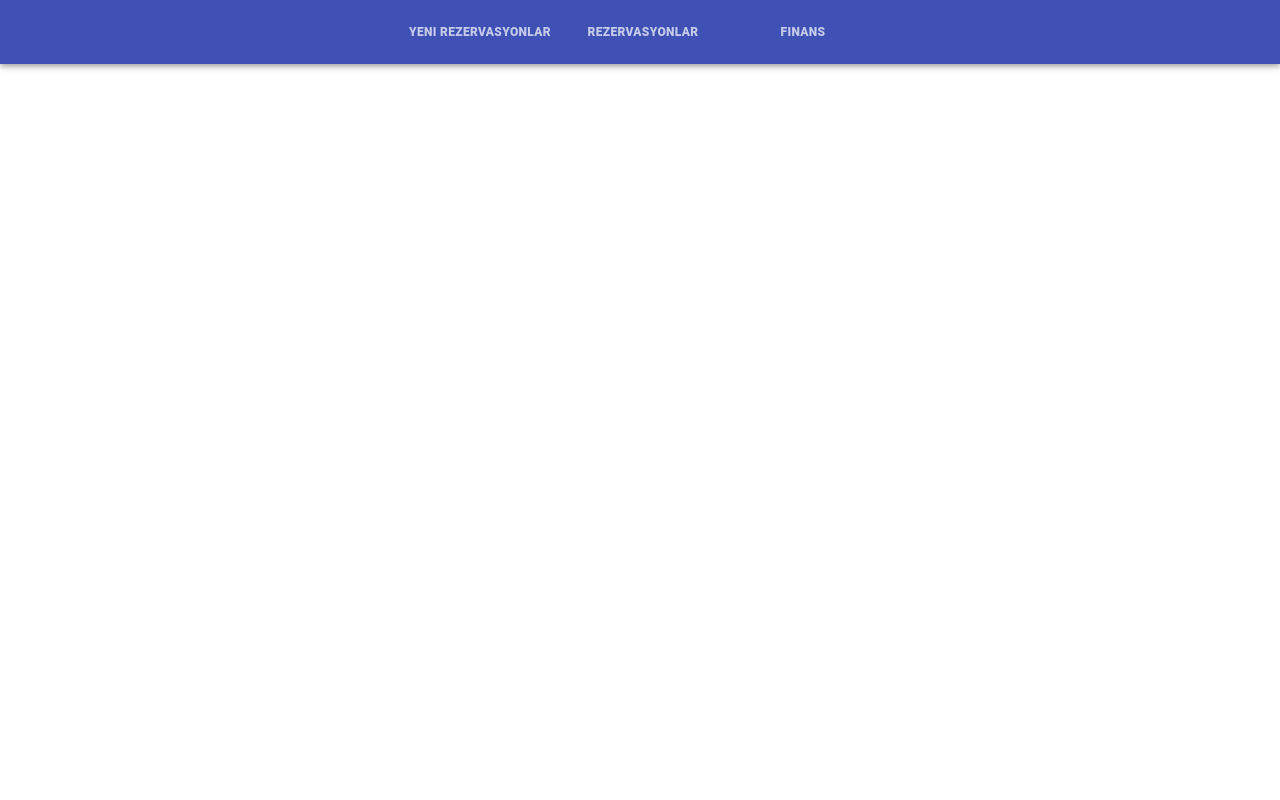
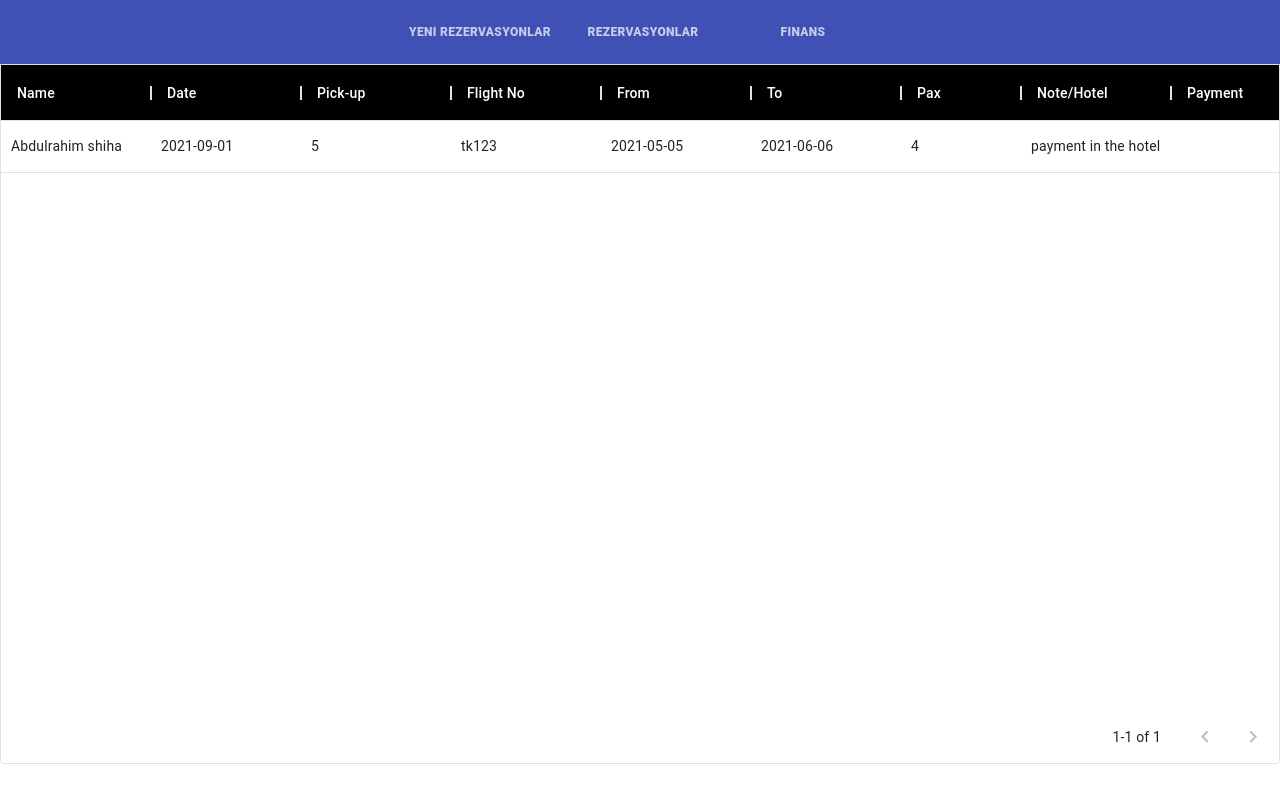
Before and after one commit to Abdulrahimch/airportShuttleV2, a React (Create React App) app in the folder client/: page /reservation in a window 1280 px wide. Built offline with nearby package versions, Linux system fonts and the light colour scheme.

Commit message:
creating dataTable and client reservation page

```diff
--- a/client/src/App.tsx
+++ b/client/src/App.tsx
@@ -1,5 +1,7 @@
 import { MuiThemeProvider } from '@material-ui/core';
 import { BrowserRouter, Route, Switch } from 'react-router-dom';
+import ClientReservations from './pages/ClientReservations/ClientReservations';
+import ClientPayment from './pages/ClientPayment/ClientPayment';
 
 import './App.css';
 import Login from './pages/Login';
@@ -12,6 +14,8 @@ function App (): JSX.Element {
             <Header />
                 <Switch>
                     <Route exact path="/login" component={Login} />
+                    <Route exact path="/reservation" component={ClientReservations} />
+                    <Route exact path="/payment" component={ClientPayment} />
                 </Switch>
         </BrowserRouter>
     )
--- a/client/src/components/DataTable/DataTable.tsx
+++ b/client/src/components/DataTable/DataTable.tsx
@@ -3,9 +3,8 @@ import { DataGrid, GridColumns, GridRowData } from '@material-ui/data-grid';
 
 interface Props {
     rows: GridRowData[];
-    columns: GridColumns
+    columns: GridColumns;
 }
-
 export default function DataTable({ rows, columns }: Props): JSX.Element {
     const classes = useStyles();
     return (
@@ -16,7 +15,8 @@ export default function DataTable({ rows, columns }: Props): JSX.Element {
           pageSize={10}
           disableSelectionOnClick
           disableColumnMenu={true}
-          classes={{columnHeader: classes.columnHeader}}
+          disableDensitySelector={true}
+          classes={{ columnHeader: classes.columnHeader }}
         />
       </div>
     );
--- a/client/src/components/DataTable/useStyles.ts
+++ b/client/src/components/DataTable/useStyles.ts
@@ -2,13 +2,17 @@ import { makeStyles } from '@material-ui/core/styles';
 
 const useStyles = makeStyles((theme) => ({
     columnHeader: {
-        backgroundColor: '#021691',
+        backgroundColor: theme.palette.common.black,
         color: '#ffffff',
-        fontWeight: 700
+        fontWeight: 700,
+        width: '100%',
       },
       root: {
         backgroundColor: 'primary',
         color: 'primary'
+      },
+      row: {
+        backgroundColor: 'green',
       }
 }));
 
--- a/client/src/components/Header/Header.tsx
+++ b/client/src/components/Header/Header.tsx
@@ -1,6 +1,5 @@
-import { AppBar, Box, Toolbar, Tabs, Tab } from '@material-ui/core';
+import { AppBar, Box, Toolbar } from '@material-ui/core';
 import ClientHeader from './ClientHeader/ClientHeader';
-import DataTable from '../DataTable/DataTable';
 
 function Header(): JSX.Element {
     return (
--- /dev/null
+++ b/client/src/pages/ClientPayment/ClientPayment.tsx
@@ -0,0 +1,107 @@
+import useStyles from './useStyles';
+import DataTable from "../../components/DataTable/DataTable";
+import { Box } from '@material-ui/core';
+import { GridColDef } from '@material-ui/data-grid';
+
+
+const engColumns: GridColDef[] = [
+    {
+      field: 'date',
+      headerName: 'Date',
+      width: 150
+    },
+    {
+      field: 'time',
+      headerName: 'Time',
+      width: 150,
+    },
+    {
+      field: 'type',
+      headerName: 'Type',
+      width: 150,
+    },
+    {
+      field: 'paid',
+      headerName: 'Paid',
+      width: 150,
+    },
+    {
+      field: 'currency',
+      headerName: 'Currency',
+      width: 150,
+    },
+    {
+      field: 'debt',
+      headerName: 'Debt',
+      width: 150,
+    },
+    {
+      field: 'note',
+      headerName: 'Note',
+      width: 400,
+    },
+]
+
+const turksihColumns: GridColDef[] = [
+  {
+    field: 'date',
+    headerName: 'Tarih',
+    width: 150
+  },
+  {
+    field: 'time',
+    headerName: 'saat',
+    width: 150,
+  },
+  {
+    field: 'type',
+    headerName: 'Tip',
+    width: 150,
+  },
+  {
+    field: 'paid',
+    headerName: 'Ödenen para ',
+    width: 150,
+  },
+  {
+    field: 'currency',
+    headerName: 'Parabirimi',
+    width: 150,
+  },
+  {
+    field: 'debt',
+    headerName: 'Borç',
+    width: 150,
+  },
+  {
+    field: 'note',
+    headerName: 'Note',
+    width: 400,
+  },
+]
+
+const columns: GridColDef[] = [
+    { field: 'id', headerName: 'ID', width: 90 },
+    {
+      field: 'payment',
+      headerName: 'Tur',
+      width: 300,
+    },
+    {
+      field: 'client',
+      headerName: 'Yetişkin Sayısı',
+      width: 200,
+    },
+  ]
+
+const rows = [{id: '123456', date: '2021-01-01', time: '10:00', type: 'cash', note: 'Abdulrahim paid me all his debt', paid: 50, currency: 'Euro', debt: 0 }]
+let lan = 'eng';
+function ClientPayment(): JSX.Element {
+    return (
+        <Box>
+            <DataTable rows={rows} columns={lan==='tr' ? turksihColumns : engColumns} />
+        </Box>
+    )
+}
+
+export default ClientPayment;
--- /dev/null
+++ b/client/src/pages/ClientPayment/useStyles.ts
@@ -0,0 +1,7 @@
+import { makeStyles } from '@material-ui/core/styles';
+
+const useStyles = makeStyles((theme) => ({
+
+}));
+
+export default useStyles;
--- /dev/null
+++ b/client/src/pages/ClientReservations/ClientReservations.tsx
@@ -0,0 +1,127 @@
+import useStyles from './useStyles';
+import { Box } from '@material-ui/core';
+import DataTable from '../../components/DataTable/DataTable';
+import { GridColDef } from '@material-ui/data-grid';
+
+const engColumns: GridColDef[] = [
+    {
+      field: 'name',
+      headerName: 'Name',
+      width: 150,
+    },
+    {
+      field: 'date',
+      headerName: 'Date',
+      width: 150
+    },
+    {
+      field: 'pickUp',
+      headerName: 'Pick-up',
+      width: 150,
+    },
+    {
+      field: 'flightNumber',
+      headerName: 'Flight No',
+      width: 150,
+    },
+    {
+      field: 'from',
+      headerName: 'From',
+      width: 150,
+    },
+    {
+      field: 'to',
+      headerName: 'To',
+      width: 150,
+    },
+    {
+      field: 'pax',
+      headerName: 'Pax',
+      width: 120,
+    },
+    {
+      field: 'note',
+      headerName: 'Note/Hotel',
+      width: 150,
+    },
+    {
+      field: 'payment',
+      headerName: 'Payment',
+      width: 150,
+    },
+    {
+      field: 'car',
+      headerName: 'Car',
+      width: 120,
+    },
+  ]
+
+const TurksihColumns: GridColDef[] = [
+    {
+      field: 'name',
+      headerName: 'Isim',
+      width: 150,
+    },
+    {
+      field: 'date',
+      headerName: 'Tarih',
+      width: 150
+    },
+    {
+      field: 'pickUp',
+      headerName: 'Pick-up',
+      width: 150,
+    },
+    {
+      field: 'flightNumber',
+      headerName: 'Uçuş No ',
+      width: 150,
+    },
+    {
+      field: 'from',
+      headerName: 'Nerden',
+      width: 150,
+    },
+    {
+      field: 'to',
+      headerName: 'Nereye',
+      width: 150,
+    },
+    {
+      field: 'pax',
+      headerName: 'Pax',
+      width: 120,
+    },
+    {
+      field: 'note',
+      headerName: 'Note/Hotel',
+      width: 150,
+    },
+    {
+      field: 'payment',
+      headerName: 'Ödeme',
+      width: 150,
+    },
+    {
+      field: 'car',
+      headerName: 'Araç',
+      width: 120,
+    },
+]
+
+const rows = [
+                { id: 1, name: 'Abdulrahim shiha', date: '2021-09-01', pickUp: 5, flightNumber: 'tk123', from: '2021-05-05', to: '2021-06-06', pax: 4, note: 'payment in the hotel'  }
+             ]
+
+let lan = 'eng';
+
+function ClientReservations(): JSX.Element{
+    const classes = useStyles();
+    return (
+        <Box className={classes.root}>
+            <DataTable rows={rows} columns={lan === 'tr' ? TurksihColumns : engColumns} />
+        </Box>
+    )
+}
+
+export default ClientReservations;
--- /dev/null
+++ b/client/src/pages/ClientReservations/useStyles.ts
@@ -0,0 +1,9 @@
+import { makeStyles } from '@material-ui/core/styles';
+
+const useStyles = makeStyles((theme) => ({
+    root: {
+
+    }
+}));
+
+export default useStyles;
```
